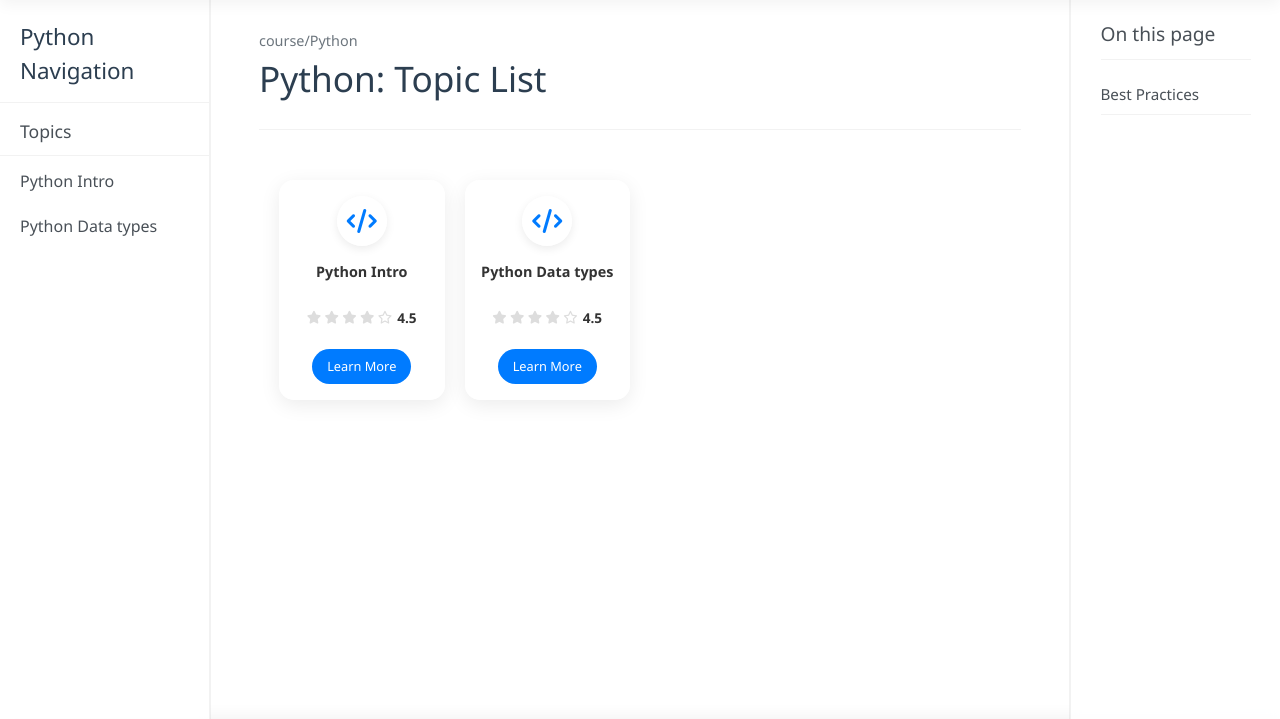
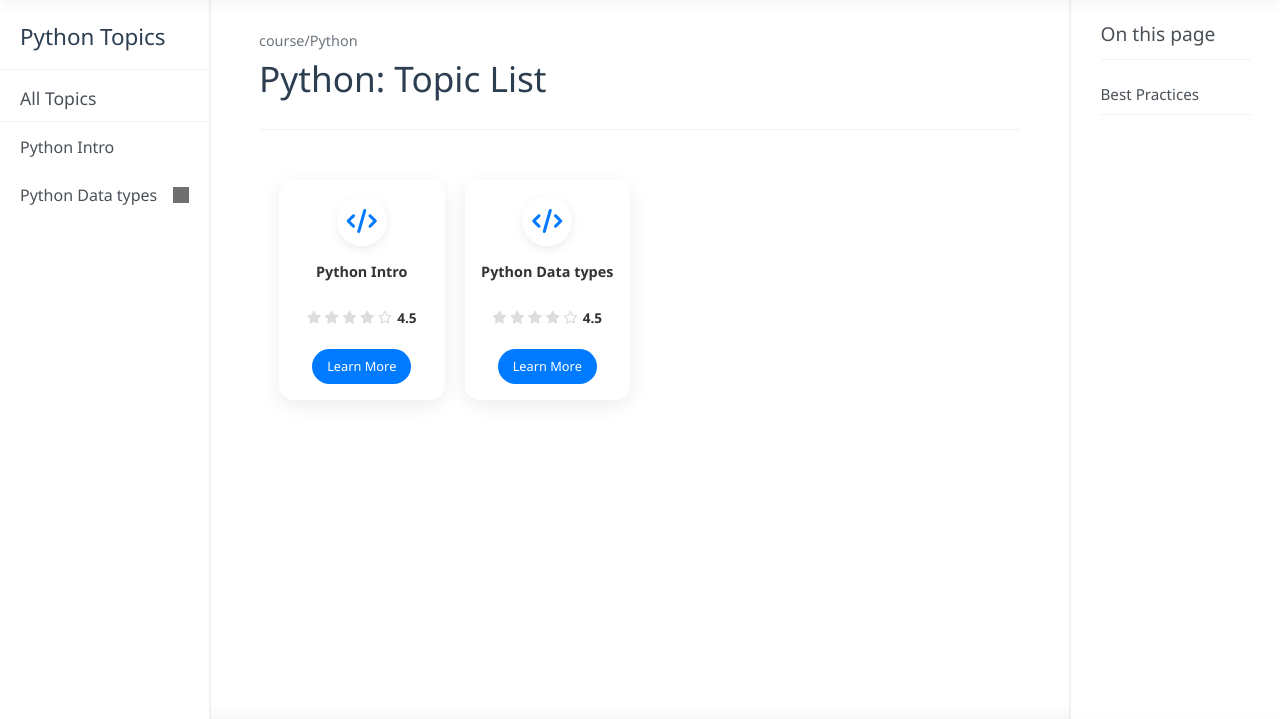
Before and after one commit to sashabelooov/Learning-Programming-language, a Django app: page /course/python/ in a window 1280 px wide. Shown: the part 80-799 px from the top of the page. Run offline with Django 5.2, Linux system fonts and the light colour scheme; data comes from the database, SQL or seed files in the repository; both versions use the stored data as it was after the commit; some libraries are stand-ins or nearby versions; grey boxes are pictures that could not be loaded.

Commit message:
changed topic section

```diff
--- a/core/settings.py
+++ b/core/settings.py
@@ -33,7 +33,7 @@ INSTALLED_APPS = [
     # local apps
     'home',
     'course',
-    'aichat'
+    'aichat',
 
     # global apps
     'rest_framework',
--- a/course/models.py
+++ b/course/models.py
@@ -43,6 +43,7 @@ class Content(models.Model):
     text = models.TextField()
     link = models.URLField(blank=True, null=True)
     code = models.TextField(blank=True, null=True)
+    code_result = models.TextField(blank=True, null=True)
     video_url = models.URLField(blank=True, null=True)
     order = models.PositiveIntegerField(editable=False)
 
--- a/course/templates/topic.html
+++ b/course/templates/topic.html
@@ -1,4 +1,3 @@
-
 {% extends "base.html" %}
 {% load i18n %}
 
@@ -6,24 +5,108 @@
 
 {% block content %}
 
+<style>
+    /* Topic link styles from the content page */
+    .nav-links li {
+        position: relative;
+        margin-bottom: 0.5rem;
+    }
 
+    .topic-link {
+        display: flex;
+        align-items: center;
+        justify-content: space-between;
+        padding: 0.75rem 1rem;
+        color: #64748b;
+        text-decoration: none;
+        border-radius: 6px;
+        transition: all 0.3s ease;
+        width: 100%;
+    }
 
+    .topic-link:hover {
+        background: #f1f5f9;
+        color: #3b82f6;
+    }
+
+    .topic-link.active {
+        background: #f0f7ff;
+        color: #3b82f6;
+        font-weight: 600;
+    }
+
+    .dropdown-icon {
+        transition: transform 0.3s ease;
+        width: 16px;
+        height: 16px;
+        filter: brightness(0.7);
+    }
+
+    .topic-link.active .dropdown-icon {
+        transform: rotate(180deg);
+        filter: brightness(1);
+    }
+
+    .subtopics {
+        padding-left: 1rem;
+        margin-top: 0.5rem;
+        border-left: 2px solid #e2e8f0;
+        display: none;
+    }
+
+    .topic-link.active + .subtopics {
+        display: block;
+    }
+
+    .topic-link-content {
+        display: flex;
+        align-items: center;
+        justify-content: space-between;
+        gap: 0.5rem;
+        flex: 1;
+    }
+
+    .topic-title {
+        flex: 1;
+    }
+</style>
 
     <!-- Main content -->
     <div class="topic-container">
         <nav class="sidebar left-sidebar">
             <div class="sidebar-header">
-                <h1>{{ language.name }} Navigation</h1>
+                <h1>{{ language.name }} Topics</h1>
             </div>
 
             <div class="nav-section">
-                <h2>Topics</h2>
+                <h2>All Topics</h2>
                 <ul class="nav-links">
                     {% for topic in topics %}
                         <li>
-                            <a href="{% url 'language_topic' language.slug %}#{{ topic.slug }}">
-                                {{ topic.title }}
+                            <a href="{% url 'topic_content' language.slug topic.slug %}"
+                               class="topic-link {% if current_topic and topic.id == current_topic.id %}active{% endif %}">
+                                <div class="topic-link-content">
+                                    <span class="topic-title">{{ topic.title }}</span>
+                                    {% if topic.subtopics.exists %}
+                                        <img src="https://img.icons8.com/fluency-systems-regular/48/down-squared.png" alt="down-squared" class="dropdown-icon"/>
+                                    {% endif %}
+                                </div>
                             </a>
+
+                            {% if topic.subtopics.exists %}
+                            <ul class="subtopics">
+                                {% for subtopic in topic.subtopics.all %}
+                                <li>
+                                    <a href="{% url 'topic_content' language.slug subtopic.slug %}"
+                                       class="topic-link {% if current_topic and subtopic.id == current_topic.id %}active{% endif %}">
+                                        <div class="topic-link-content">
+                                            <span class="topic-title">{{ subtopic.title }}</span>
+                                        </div>
+                                    </a>
+                                </li>
+                                {% endfor %}
+                            </ul>
+                            {% endif %}
                         </li>
                     {% empty %}
                         <li>No topics yet.</li>
@@ -94,9 +177,15 @@
         </aside>
     </div>
 
-
-
-
-
-
+<script>
+    // Dropdown menu functionality
+    document.querySelectorAll('.topic-link').forEach(link => {
+        link.addEventListener('click', function(e) {
+            if (this.querySelector('.dropdown-icon')) {
+                e.preventDefault();
+                this.classList.toggle('active');
+            }
+        });
+    });
+</script>
 {% endblock %}
```
Also changed, not shown: aichat/templates/docslayout.html (added, +246 -0 lines), course/templates/content.html (+36 -34 lines), course/migrations/0014_content_code_result.py (added), db.sqlite3.
